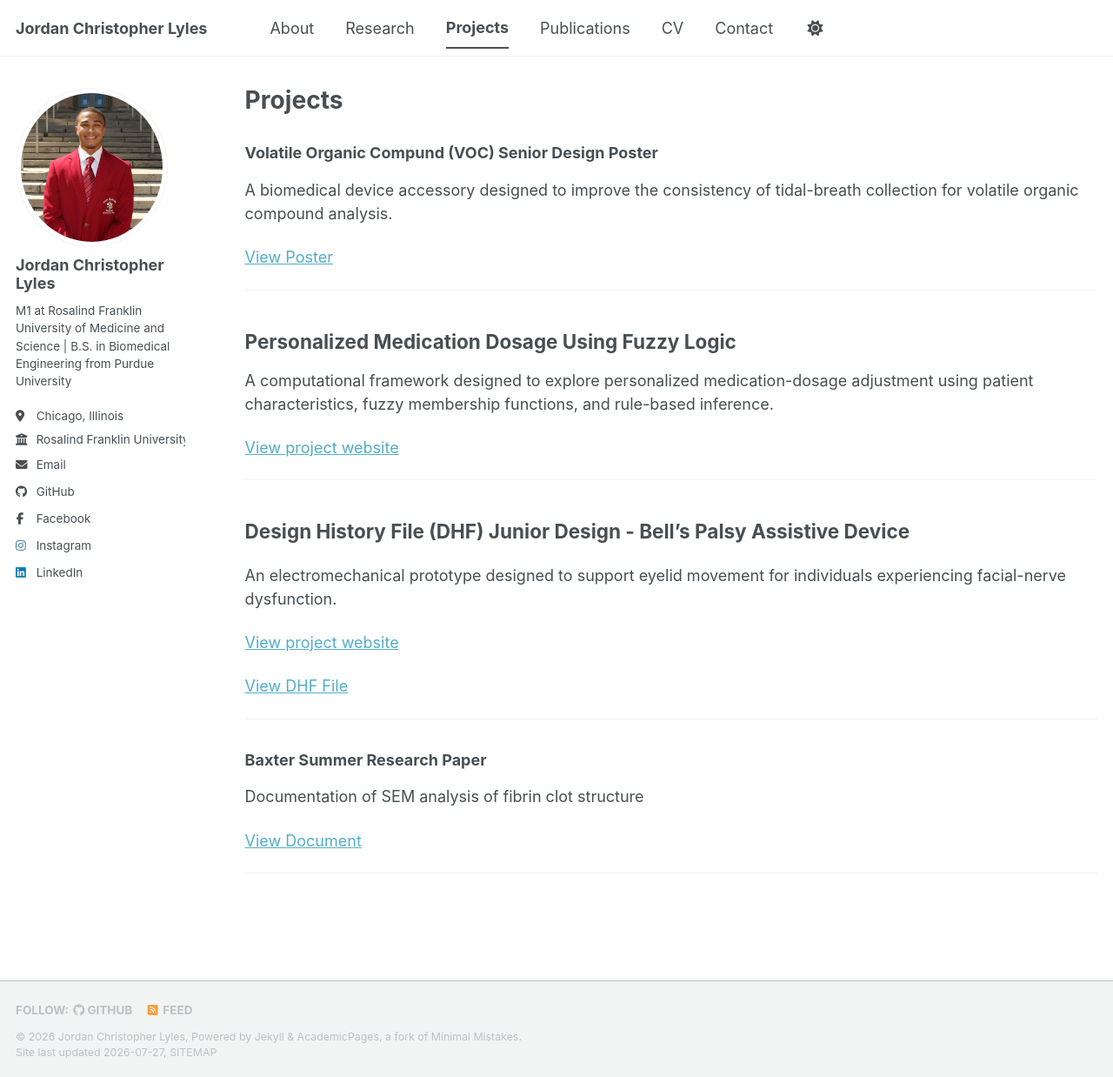
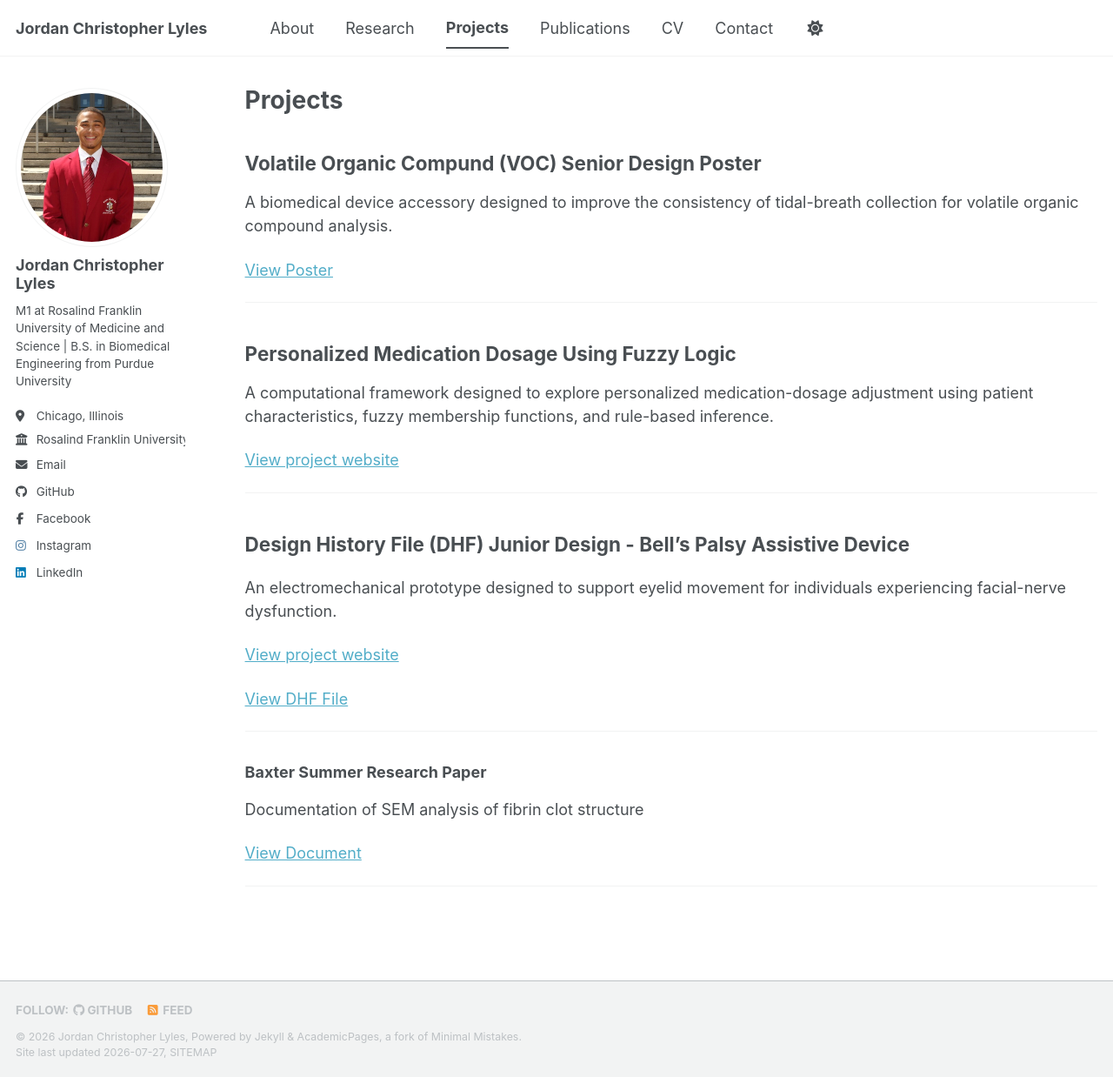
Before and after one commit to jlyles8/jlyles8.github.io, a Jekyll site: the page built from _pages/projects.md, in a window 1280 px wide and 1238 px high. Shown: the whole window at 87% size. Built offline with Jekyll 4.4.1, drawn with Linux system fonts in a browser that asks for light colours; a style sheet for code colours, icons or effects is not loaded.

```diff
--- a/_pages/projects.md
+++ b/_pages/projects.md
@@ -5,7 +5,7 @@ permalink: /projects/
 author_profile: true
 ---
 
-### Volatile Organic Compund (VOC) Senior Design Poster
+## Volatile Organic Compund (VOC) Senior Design Poster
 
 <!-- ![VOC projects](/images/VOC-preview.jpg) -->
 
```
